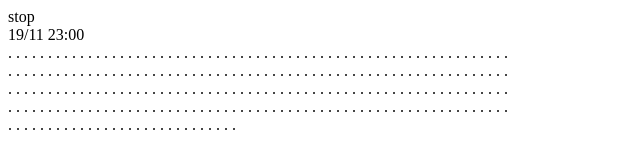
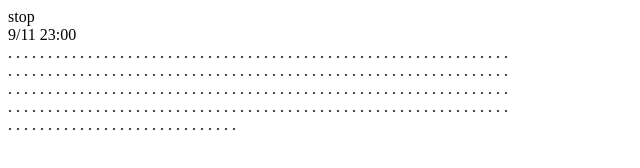
Before and after one commit to WWF-International/baubles, a plain HTML site: page index.html in a window 1280 px wide. Shown: the full height of the page, 0-640 px from the left. Drawn offline with Linux system fonts and the light colour scheme.

Commit message:
Correcting the start date TODO: make the start date configurable without knowing how many milliseconds sive 1970 it is

```diff
--- a/index.html
+++ b/index.html
@@ -47,7 +47,7 @@
 
     function getData() {
         var visits = visitData[hour];
-        var visitTime = new Date(1352851200000 + (hour * 60 * 60 * 1000));
+        var visitTime = new Date(1351987200000 + (hour * 60 * 60 * 1000));
         doTheAwesome(visits, visitTime);
         hour = hour + 1;
     }
```
